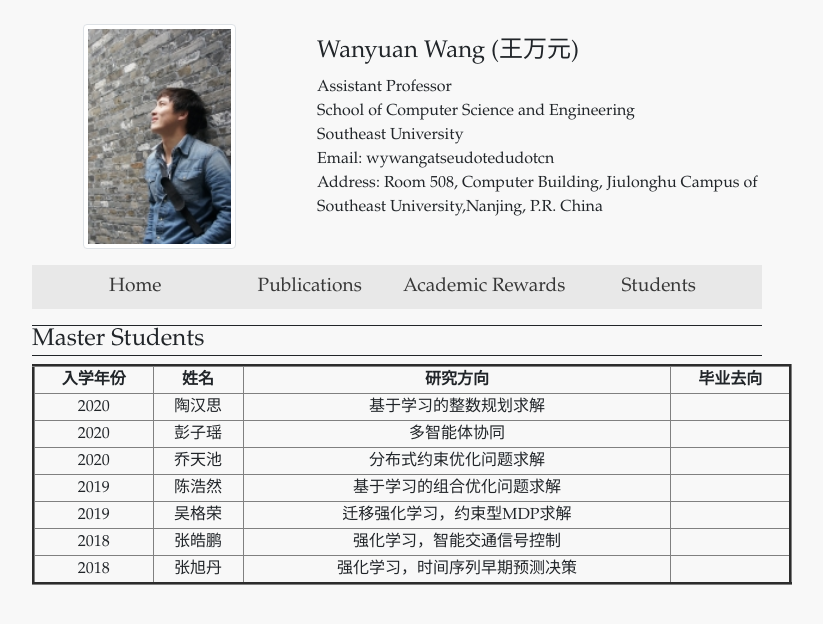
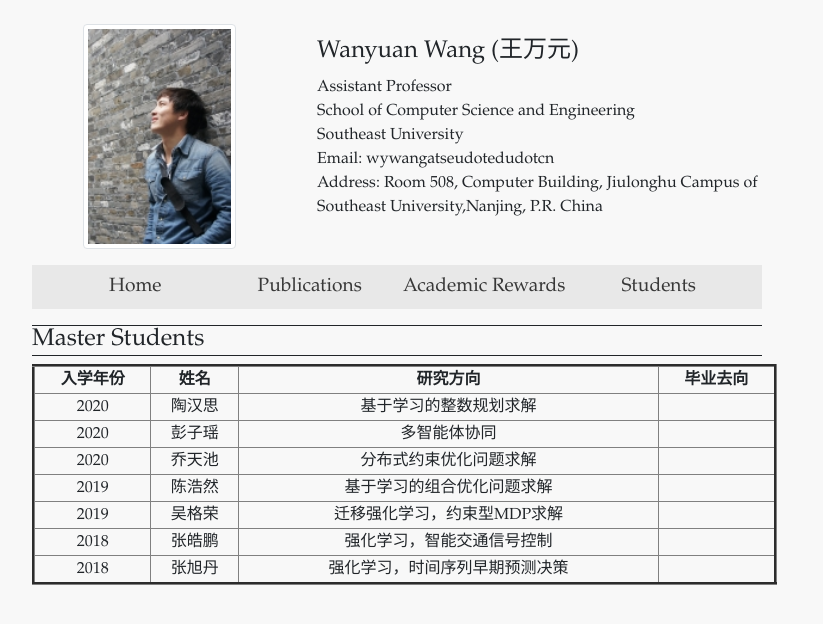
Before and after one commit to wanyuanwang/wanyuanwang.github.io, a Jekyll site: the page built from students.html, in a window 1280 px wide. Shown: the top 624 px of the page, without its empty margins (243-1066 px from the left). Built offline with Jekyll 4.4.1, drawn with Linux system fonts in a browser that asks for light colours.

Commit message:
Update students.html

```diff
--- a/students.html
+++ b/students.html
@@ -4,7 +4,7 @@ layout: default
 <div class="row">
     <div class="col-sm-8 offset-sm-2">
       <h4 style="border-top:1px solid; border-bottom:1px solid; ">Master Students</h4>
-        <table border="3" width="760px">
+        <table border="3" width="745px">
           <tr align="center">
     	      <th>入学年份</th>
               <th>姓名</th>
```
